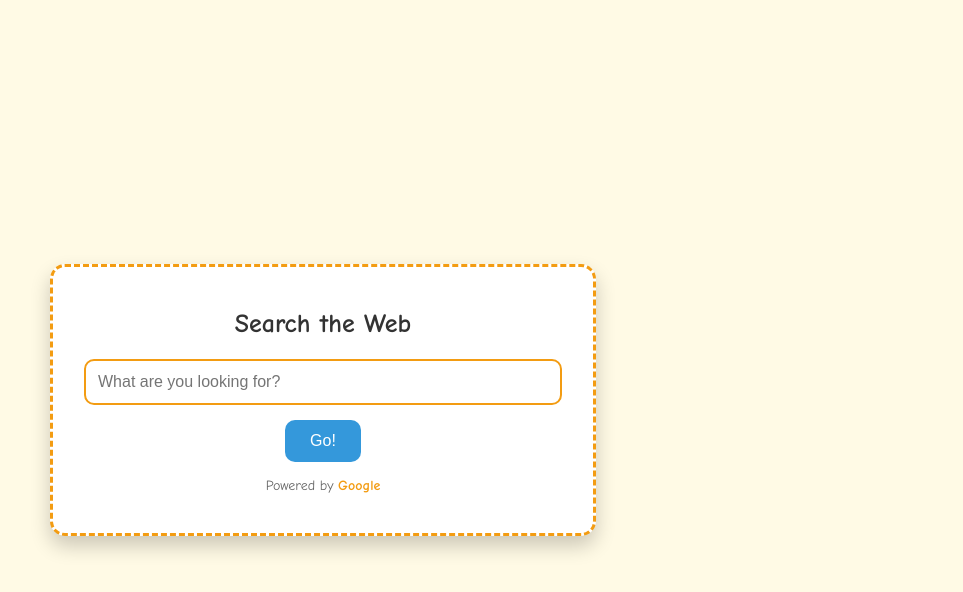
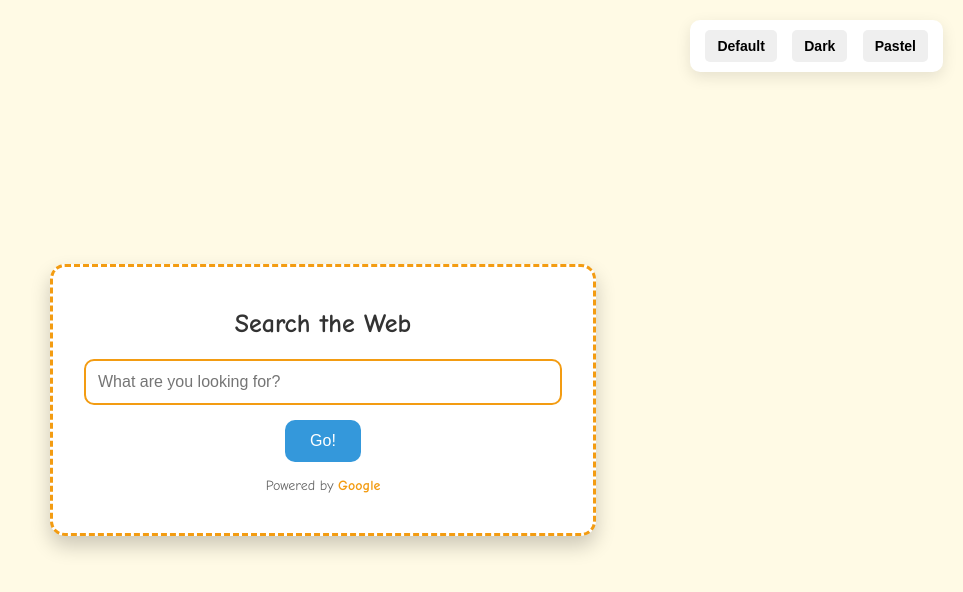
Before and after one commit to SriRanjani30/Search-Engine, a plain HTML site: page Search.html in a window 1280 px wide. Shown: the whole page, without its empty margins (317-1280 px from the left). Drawn offline with Linux system fonts and the light colour scheme.

Commit message:
Update Search.html

```diff
--- a/Search.html
+++ b/Search.html
@@ -3,7 +3,7 @@
 <head>
     <meta charset="UTF-8">
     <meta name="viewport" content="width=device-width, initial-scale=1.0">
-    <title>Student Search</title>
+    <title>Themed Search</title>
     <style>
         body {
             font-family: 'Comic Sans MS', cursive, sans-serif;
@@ -14,6 +14,29 @@
             height: 100vh;
             margin: 0;
             overflow: hidden;
+            transition: background-color 0.3s;
+        }
+        .theme-switcher {
+            position: absolute;
+            top: 20px;
+            right: 20px;
+            background: #fff;
+            padding: 10px;
+            border-radius: 10px;
+            box-shadow: 0 5px 15px rgba(0, 0, 0, 0.1);
+        }
+        .theme-switcher button {
+            margin: 0 5px;
+            padding: 8px 12px;
+            border: none;
+            border-radius: 5px;
+            cursor: pointer;
+            font-size: 14px;
+            font-weight: bold;
+            transition: background-color 0.3s;
+        }
+        .theme-switcher button:hover {
+            background-color: #ddd;
         }
         .search-container {
             text-align: center;
@@ -25,6 +48,7 @@
             max-width: 500px;
             width: 100%;
             position: relative;
+            transition: background-color 0.3s, border-color 0.3s;
         }
         h1 {
             margin-bottom: 20px;
@@ -106,6 +130,11 @@
     </style>
 </head>
 <body>
+    <div class="theme-switcher">
+        <button onclick="changeTheme('default')">Default</button>
+        <button onclick="changeTheme('dark')">Dark</button>
+        <button onclick="changeTheme('pastel')">Pastel</button>
+    </div>
     <div class="search-container">
         <h1>Search the Web</h1>
         <form action="https://www.google.com/search" method="get">
@@ -120,5 +149,30 @@
             <div class="circle"></div>
         </div>
     </div>
+
+    <script>
+        function changeTheme(theme) {
+            const body = document.body;
+            const container = document.querySelector('.search-container');
+            const circles = document.querySelectorAll('.circle');
+
+            if (theme === 'dark') {
+                body.style.backgroundColor = '#2c3e50';
+                container.style.backgroundColor = '#34495e';
+                container.style.borderColor = '#e74c3c';
+                circles.forEach(circle => circle.style.backgroundColor = 'rgba(231, 76, 60, 0.3)');
+            } else if (theme === 'pastel') {
+                body.style.backgroundColor = '#fceef3';
+                container.style.backgroundColor = '#fffbf3';
+                container.style.borderColor = '#ffb6c1';
+                circles.forEach(circle => circle.style.backgroundColor = 'rgba(255, 182, 193, 0.3)');
+            } else {
+                body.style.backgroundColor = '#fffae5';
+                container.style.backgroundColor = '#fff';
+                container.style.borderColor = '#f39c12';
+                circles.forEach(circle => circle.style.backgroundColor = 'rgba(255, 195, 113, 0.3)');
+            }
+        }
+    </script>
 </body>
 </html>
```
